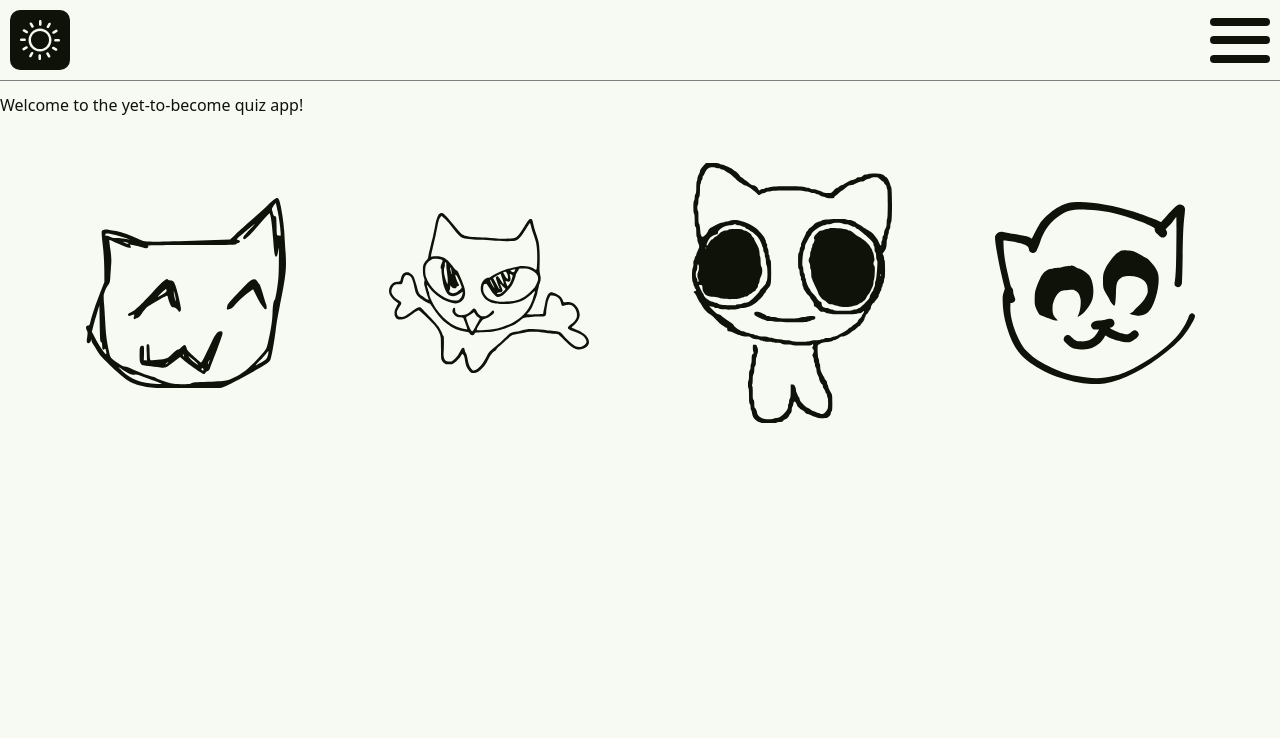
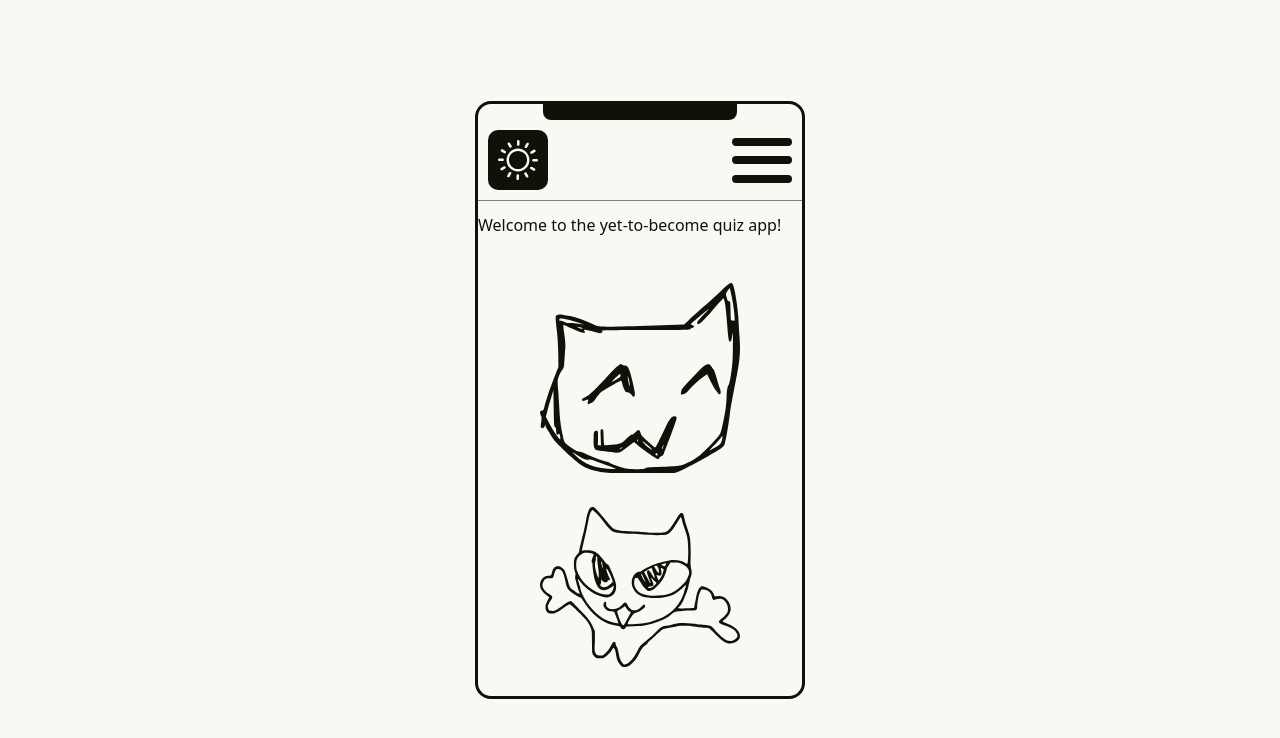
Before and after one commit to Kreoniz/christmas-quiz, a SvelteKit app: page / in a window 1280 px wide. Shown: the top 738 px of the page. Built offline with nearby package versions, Linux system fonts and the light colour scheme.

Commit message:
Make design look pretty on desktop

```diff
--- a/src/app.html
+++ b/src/app.html
@@ -49,9 +49,50 @@
       --secondary: #32623f;
       --accent: #3e7a5f;
     }
+
+    body {
+      display: grid;
+      place-items: center;
+      min-height: 100vh;
+      height: 100%;
+    }
+
+    @media (min-width: 400px) {
+      .phone {
+        position: relative;
+        width: auto;
+        height: 36em;
+        aspect-ratio: 9 / 16;
+        border: 0.2em solid var(--text);
+        border-radius: 1em;
+        padding: 1em 0 0;
+        overflow-x: hidden;
+        overflow-y: scroll;
+
+        -ms-overflow-style: none;
+        scrollbar-width: none;
+      }
+
+      .phone::-webkit-scrollbar {
+        display: none;
+      }
+
+      .phone::after {
+        position: absolute;
+        content: '';
+        background: var(--text);
+        width: 60%;
+        height: 1rem;
+        left: 20%;
+        top: 0;
+        border-radius: 0 0 0.5em 0.5em
+      }
+    }
   </style>
 	<body data-sveltekit-preload-data="hover">
-		<div style="display: contents">%sveltekit.body%</div>
+    <div class="phone">
+      <div style="display: contents">%sveltekit.body%</div>
+    </div>
 
     <script>
       let theme;
--- a/src/routes/+layout.svelte
+++ b/src/routes/+layout.svelte
@@ -55,11 +55,11 @@
 </nav>
 
 {#if menuOpen}
-	<div transition:fly={{ x: 500, duration: 1000, opacity: 0 }} class="menu-content">
-		<a on:click={toggleMenu} href="/">Quiz</a>
-		<a on:click={toggleMenu} href="/results">Results</a>
-		<a on:click={toggleMenu} href="/about">About</a>
-	</div>
+  <div class="menu-content" transition:fly={{ x: 500, duration: 1000, opacity: 0 }}>
+    <a on:click={toggleMenu} href="/">Quiz</a>
+    <a on:click={toggleMenu} href="/results">Results</a>
+    <a on:click={toggleMenu} href="/about">About</a>
+  </div>
 {/if}
 
 <slot />
```
